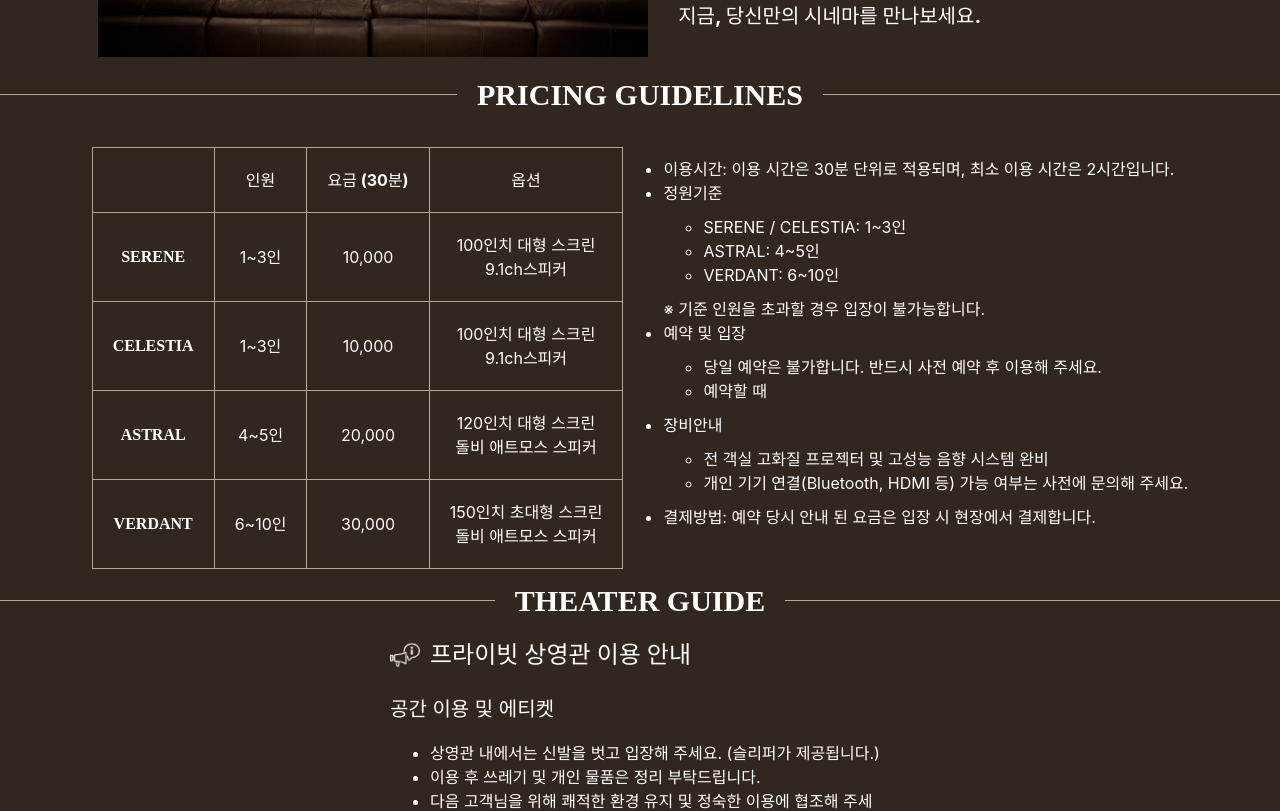
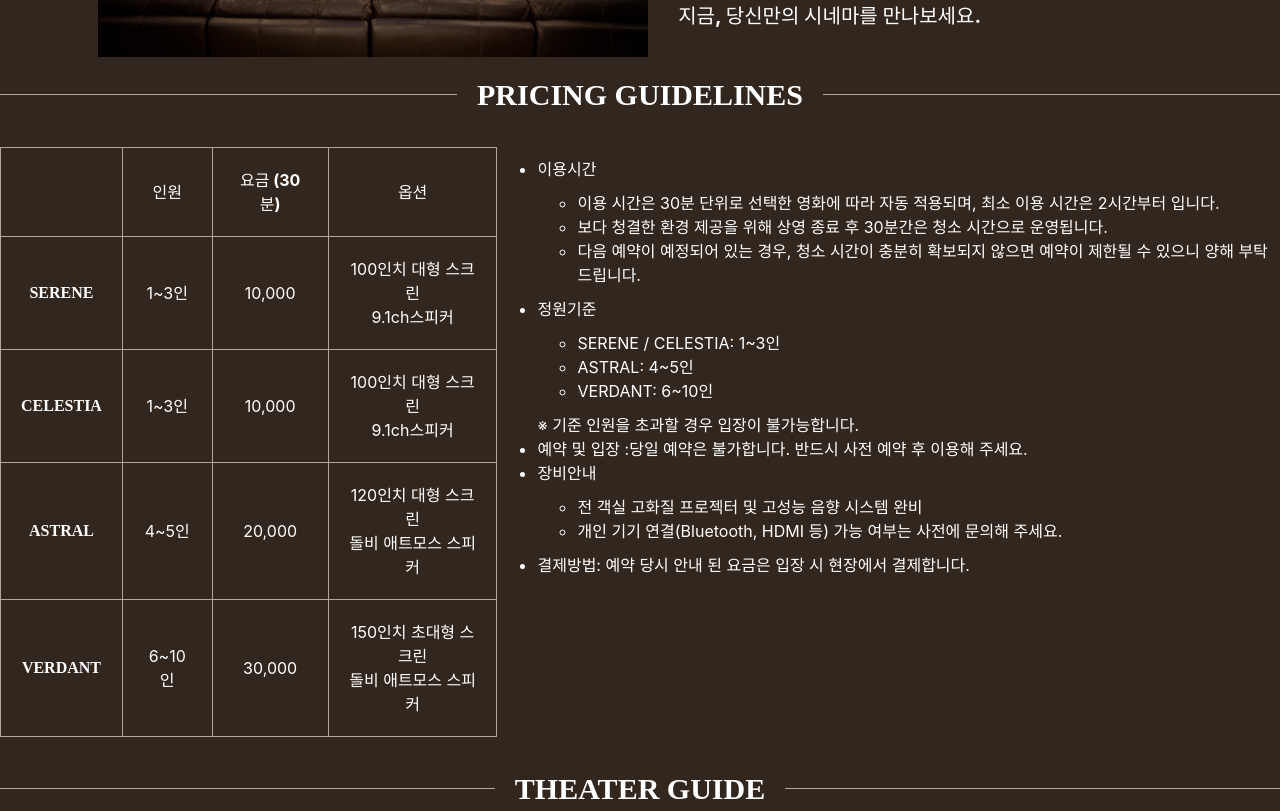
Before and after one commit to TEAM-BugSquashers/scenestra-frontend, a React (Vite) app: page /aboutUs in a window 1280 px wide. Shown: the part 560-1371 px from the top of the page. Built offline with nearby package versions, Linux system fonts and the light colour scheme; a web font is replaced by a local one.

Commit message:
feat: 자잘자잘수정2 예약넘버넣기, 시간선택 버그 수정, aboutus내용수정 #87

```diff
--- a/src/pages/aboutUs/AboutUs.jsx
+++ b/src/pages/aboutUs/AboutUs.jsx
@@ -131,7 +131,15 @@ const roomImg = [
                             </tbody>
                         </table>
                         <ul>
-                            <li>이용시간: 이용 시간은 30분 단위로 적용되며, 최소 이용 시간은 2시간입니다.</li>
+                            <li>이용시간
+                                <div>
+                                    <ul>
+                                        <li>이용 시간은 30분 단위로 선택한 영화에 따라 자동 적용되며, 최소 이용 시간은 2시간부터 입니다.</li>
+                                        <li>보다 청결한 환경 제공을 위해 상영 종료 후 30분간은 청소 시간으로 운영됩니다.</li>
+                                        <li>다음 예약이 예정되어 있는 경우, 청소 시간이 충분히 확보되지 않으면 예약이 제한될 수 있으니 양해 부탁드립니다.</li>
+                                    </ul>
+                                </div>
+                            </li>
                             <li> 정원기준
                                 <div>
                                     <ul>
@@ -142,14 +150,7 @@ const roomImg = [
                                     ※ 기준 인원을 초과할 경우 입장이 불가능합니다.
                                 </div>
                             </li>
-                            <li>예약 및 입장
-                                <div>
-                                    <ul>
-                                        <li>당일 예약은 불가합니다. 반드시 사전 예약 후 이용해 주세요.</li>
-                                        <li>예약할 때 </li>
-                                    </ul>
-                                </div>
-                            </li>
+                            <li>예약 및 입장 :당일 예약은 불가합니다. 반드시 사전 예약 후 이용해 주세요.</li>
                             <li>장비안내
                                 <div>
                                     <ul>
--- a/src/pages/aboutUs/AboutUs.module.css
+++ b/src/pages/aboutUs/AboutUs.module.css
@@ -77,7 +77,7 @@ ul {margin: 10px 0;}
 .tableBox {
     display: flex;
     justify-content: center;
-    padding-top: 20px;
+    padding: 20px 0;
 }
 .price {
     width: 100%;
--- a/src/pages/reservationPage/resultPage/Result.jsx
+++ b/src/pages/reservationPage/resultPage/Result.jsx
@@ -21,6 +21,9 @@ function Result() {
     console.log("roomData: ", theaterDetails);
     console.log("timeDetails: ", timeDetails);
     console.log("peopleCount: ", peopleCount);
+    console.log("reservationInfo: ", reservationInfo)
+    console.log("reservationResult: ", reservationResult.payload.reservationId)
+
     if(!reservationResult || !reservationInfo ) {
         return (
             <div>
@@ -52,7 +55,9 @@ function Result() {
                     </div>
                     <div className={classes.inner}>
                         <div className={classes.descBox}>
-                            <p>예약번호: </p>
+                            <p>예약번호: {theaterDetails?.name.slice(0, 3)}{reservationResult.payload.reservationId}–
+                                {reservationInfo.date.slice(5, 7)}{reservationInfo.date.slice(8, 10)}–
+                                {reservationInfo.time.slice(0, 2)}{reservationInfo.time.slice(3, 5)}</p>
                             <p>영화: {movieDetails?.title || '정보없음'}</p>
                             <p>상영관: {theaterDetails?.name || '정보없음'}</p>
                             <p>날짜: {formatDate(reservationInfo.date)}</p>
--- a/src/pages/reservationPage/resultPage/Result.module.css
+++ b/src/pages/reservationPage/resultPage/Result.module.css
@@ -1,11 +1,12 @@
 .outer {
     width: 650px;
     height: 100%;
-    margin: 250px auto;
+    margin: 200px auto;
     display: flex;
     flex-direction: column;
     align-items: center;
-    gap: 20px; /* h2와 resultBox 사이의 간격 */
+    gap: 20px;
+    color: #32271e;
 }
 .info {
     color: #fff;
--- a/src/pages/reservationPage/timeSelect/TimeSelect.jsx
+++ b/src/pages/reservationPage/timeSelect/TimeSelect.jsx
@@ -2,13 +2,14 @@ import React, {useEffect, useState} from 'react';
 import classes from './TimeSelect.module.css';
 
 function TimeSelect({ timeUnit, selectedTime, setSelectedTime, availableTimes, onTimeSelect}) {
-    // 시간 상태별 슬롯 관리
-    const [bookedSlots, setBookedSlots] = useState([]); // BOOKED - 마감
-    const [blockedSlots, setBlockedSlots] = useState([]); // BLOCKED - 선택가능하지만 제한있음
-    const [availableSlots, setAvailableSlots] = useState([]); // AVAILABLE - 완전히 선택가능
+
+    const [bookedSlots, setBookedSlots] = useState([]);
+    const [blockedSlots, setBlockedSlots] = useState([]);
+    const [availableSlots, setAvailableSlots] = useState([]);
     const [errorMessage, setErrorMessage] = useState('');
 
     const slotsNeeded = timeUnit - 1;
+    const systemNeeded = timeUnit;
 
     const generateTimeSlots = () => {
         const slots = [];
@@ -23,16 +24,13 @@ function TimeSelect({ timeUnit, selectedTime, setSelectedTime, availableTimes, o
     const timeSlots = generateTimeSlots();
 
     const convertTimeToSlotIndex = (timeString) => {
-        // "2025-06-03T11:00" 형식에서 시간 추출
         const timePart = timeString.split('T')[1];
         const [hour, minute] = timePart.split(':').map(Number);
-
         const baseIndex = (hour - 11) * 2;
 
         if (minute === 30) {
             return baseIndex + 1;
         }
-
         return baseIndex;
     };
 
@@ -85,25 +83,25 @@ function TimeSelect({ timeUnit, selectedTime, setSelectedTime, availableTimes, o
         if (selectedTime === index) {
             setSelectedTime(null);
             onTimeSelect && onTimeSelect(null);
-            setErrorMessage(''); // 선택 해제 시 에러 메시지도 제거
+            setErrorMessage('');
             return;
         }
+        // 청소시간 30분 포함
+        const userEndSlotIndex = index + slotsNeeded;
+        const slot23 = (23 - 11) * 2;
 
-        // 4. 23시 종료 제한 체크
-        const endSlotIndex = index + slotsNeeded;
-        const slot23 = (23 - 11) * 2; // = 24
-
-        if (endSlotIndex > slot23) {
+        if (userEndSlotIndex > slot23) {
             setErrorMessage("23시 이후에 끝나는 상영은 불가능합니다");
             return;
         }
 
-        for (let i = index; i < index + slotsNeeded && i < timeSlots.length; i++) {
+        for (let i = index; i < index + systemNeeded && i < timeSlots.length; i++) {
             if (bookedSlots.includes(i)) {
-                setErrorMessage("선택한 시간대에 이미 예약된 시간이 포함되어 있습니다");
+                setErrorMessage("선택할 수 없는 시간대가 포함되어 있습니다.");
                 return;
             }
         }
+
         if (blockedSlots.includes(index)) {
             setErrorMessage("관람에 필요한 시간이 부족하거나 예약할 수 없는 시간입니다");
         }
@@ -122,7 +120,8 @@ function TimeSelect({ timeUnit, selectedTime, setSelectedTime, availableTimes, o
                 const extraSlots = endIndex - timeSlots.length;
                 if (extraSlots === 1) {
                     endTime = "23시";
-                } else if (extraSlots === 2) {
+                }
+                else if (extraSlots === 2) {
                     endTime = "23시";
                 } else {
                     endTime = "23시";
@@ -134,6 +133,7 @@ function TimeSelect({ timeUnit, selectedTime, setSelectedTime, availableTimes, o
                 endTime: endTime,
                 startIndex: index,
                 slotsNeeded: slotsNeeded,
+                systemNeeded: systemNeeded,
                 timeUnit: timeUnit
             });
         }
@@ -156,10 +156,9 @@ function TimeSelect({ timeUnit, selectedTime, setSelectedTime, availableTimes, o
             classNames.push(classes.unavailable);
         }
 
-        if (selectedTime !== null && index >= selectedTime && index < selectedTime + slotsNeeded) {
+        if(selectedTime !== null && index >= selectedTime && index < selectedTime + slotsNeeded){
             classNames.push(classes.selected);
         }
-
         return classNames.join(' ');
     };
 
```
